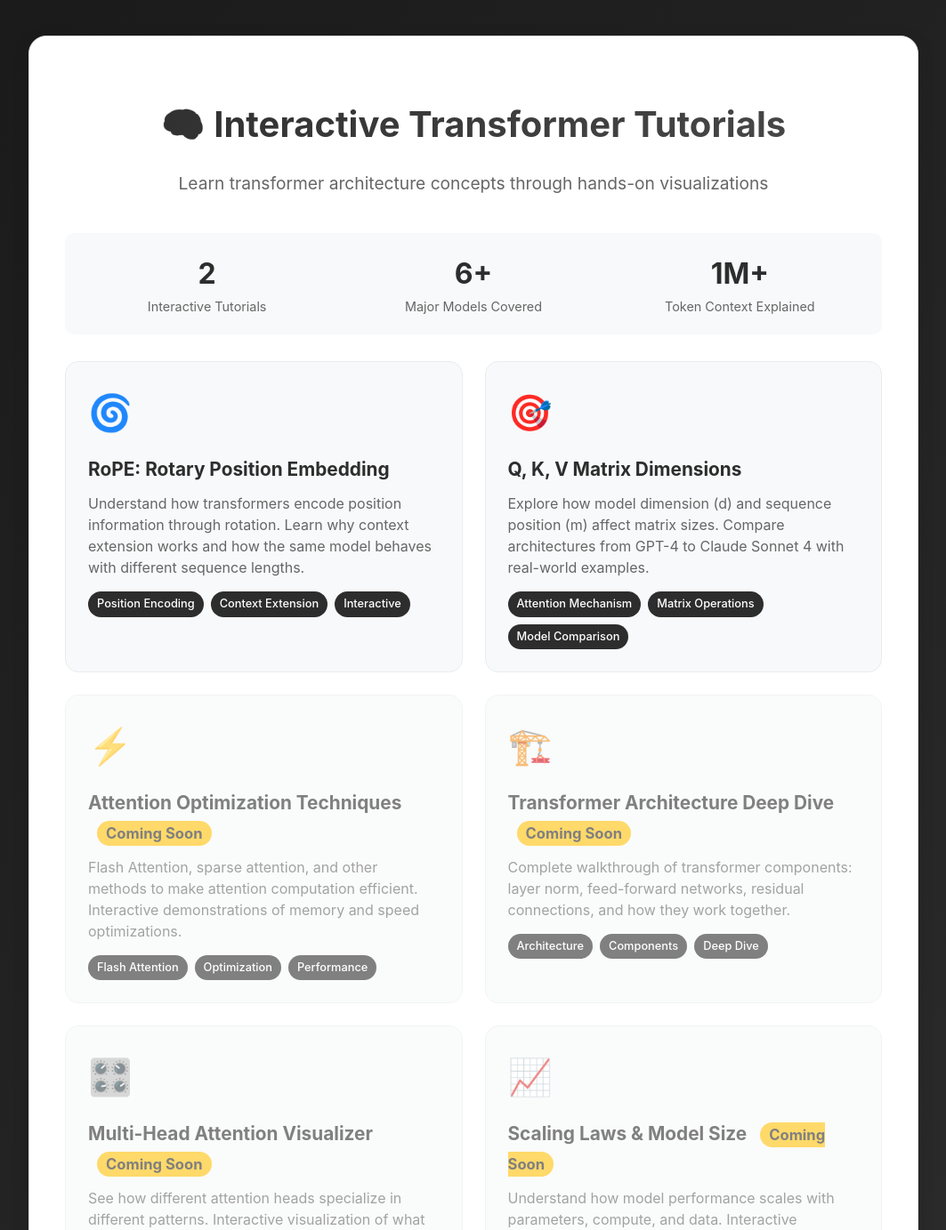
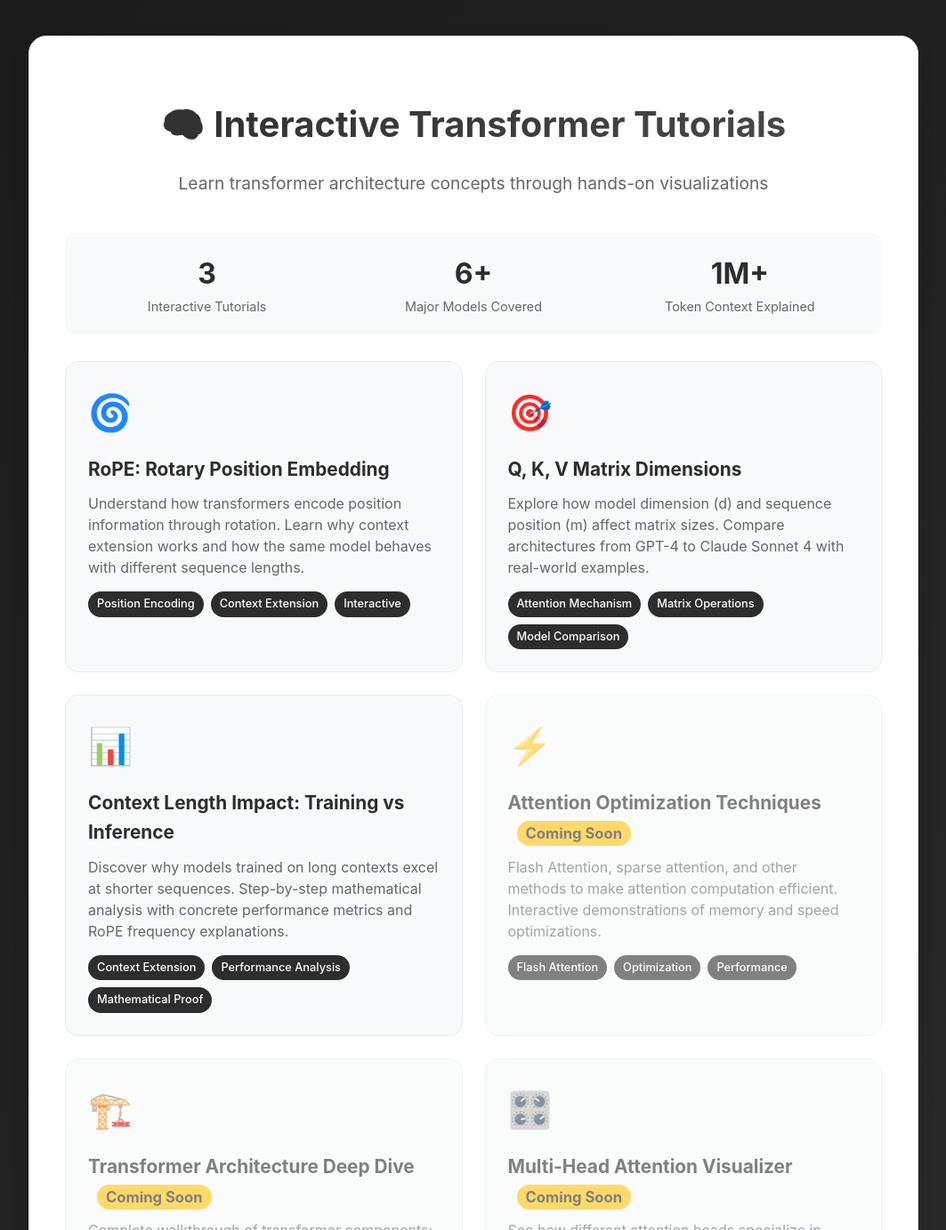
Before and after one commit to profitmonk/visual-ai-tutorials, a plain HTML site: page index.html in a window 1280 px wide. Shown: the top 1383 px of the page at 89% size, without its empty margins (108-1171 px from the left). Drawn offline with Linux system fonts and the light colour scheme.

Commit message:
Update index.html to add the context-length-tutorial

```diff
--- a/index.html
+++ b/index.html
@@ -188,7 +188,7 @@
         <div class="stats">
             <div class="stats-grid">
                 <div class="stat-item">
-                    <div class="stat-number">2</div>
+                    <div class="stat-number">3</div>
                     <div class="stat-label">Interactive Tutorials</div>
                 </div>
                 <div class="stat-item">
@@ -227,6 +227,19 @@
                     <span class="tag">Attention Mechanism</span>
                     <span class="tag">Matrix Operations</span>
                     <span class="tag">Model Comparison</span>
+                </div>
+            </a>
+
+            <a href="context-length-impact.html" class="tutorial-card">
+                <div class="tutorial-icon">📊</div>
+                <div class="tutorial-title">Context Length Impact: Training vs Inference</div>
+                <div class="tutorial-description">
+                    Discover why models trained on long contexts excel at shorter sequences. Step-by-step mathematical analysis with concrete performance metrics and RoPE frequency explanations.
+                </div>
+                <div class="tutorial-tags">
+                    <span class="tag">Context Extension</span>
+                    <span class="tag">Performance Analysis</span>
+                    <span class="tag">Mathematical Proof</span>
                 </div>
             </a>
 
```
